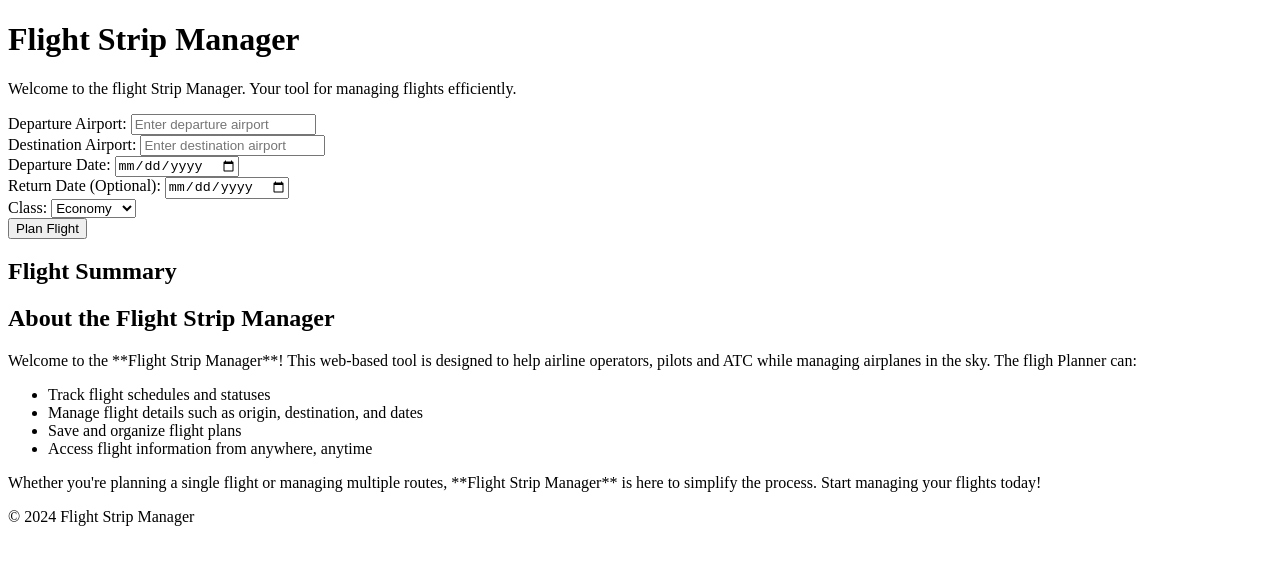
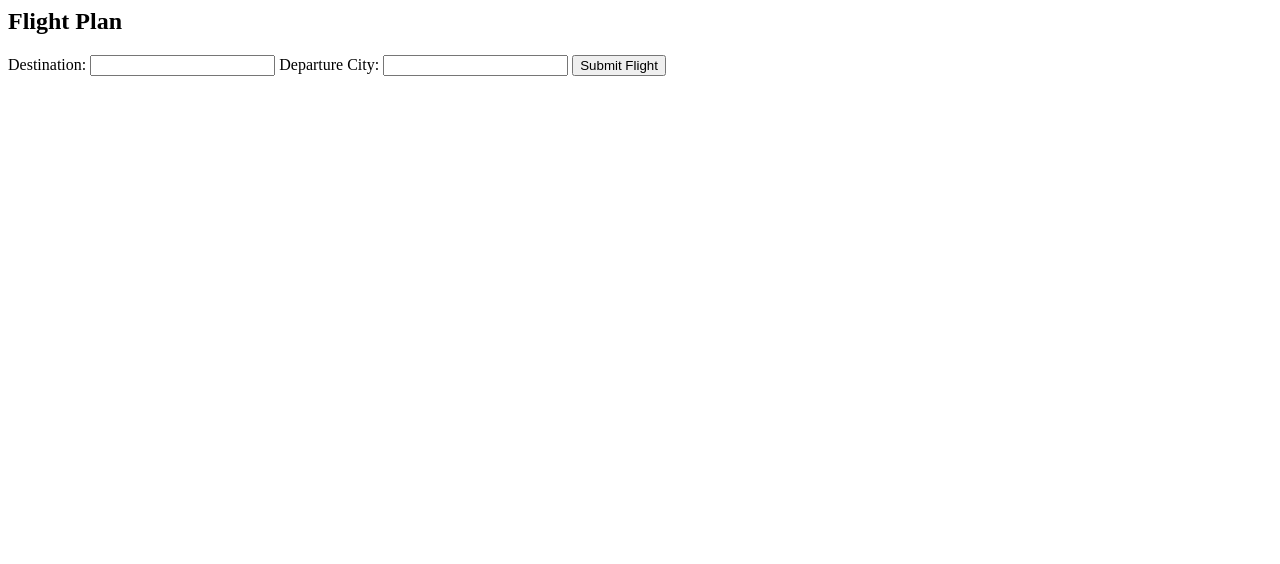
Before and after one commit to Rafa-PT/Flight-Strip-Manager, a plain HTML site: page docs/index.html in a window 1280 px wide. Drawn offline with Linux system fonts and the light colour scheme.

Commit message:
Update index.html

```diff
--- a/docs/index.html
+++ b/docs/index.html
@@ -1,74 +1,12 @@
-<!DOCTYPE html>
-<html lang="en">
-<head>
-    <meta charset="UTF-8">
-    <meta name="viewport" content="width=device-width, initial-scale=1.0">
-    <title>Flight Strip Manager</title>
-    <link rel="stylesheet" href="styles.css">
-</head>
-<body>
-    <!-- Header Section -->
-    <header>
-        <h1>Flight Strip Manager</h1>
-        <p>Welcome to the flight Strip Manager. Your tool for managing flights efficiently.</p>
-    </header>
+<section id="flight-plan">
+  <h2>Flight Plan</h2>
+  <form>
+    <label for="destination">Destination:</label>
+    <input type="text" id="destination" name="destination">
 
-    <!-- Main Content Section -->
-    <main>
-        <form id="flight-form">
-            <div class="form-group">
-                <label for="departure">Departure Airport:</label>
-                <input type="text" id="departure" placeholder="Enter departure airport" required>
-            </div>
-            <div class="form-group">
-                <label for="destination">Destination Airport:</label>
-                <input type="text" id="destination" placeholder="Enter destination airport" required>
-            </div>
-            <div class="form-group">
-                <label for="departure-date">Departure Date:</label>
-                <input type="date" id="departure-date" required>
-            </div>
-            <div class="form-group">
-                <label for="return-date">Return Date (Optional):</label>
-                <input type="date" id="return-date">
-            </div>
-            <div class="form-group">
-                <label for="class">Class:</label>
-                <select id="class">
-                    <option value="economy">Economy</option>
-                    <option value="business">Business</option>
-                    <option value="first">First Class</option>
-                </select>
-            </div>
-            <button type="submit">Plan Flight</button>
-        </form>
+    <label for="departure">Departure City:</label>
+    <input type="text" id="departure" name="departure">
 
-        <!-- Flight Summary Section -->
-        <section id="flight-summary">
-            <h2>Flight Summary</h2>
-            <div id="summary-output"></div>
-        </section>
-
-        <!-- About Section -->
-        <section id="about">
-            <h2>About the Flight Strip Manager</h2>
-            <p>Welcome to the **Flight Strip Manager**! This web-based tool is designed to help airline operators, pilots and ATC while managing airplanes in the sky. The fligh Planner can:</p>
-            <ul>
-                <li>Track flight schedules and statuses</li>
-                <li>Manage flight details such as origin, destination, and dates</li>
-                <li>Save and organize flight plans</li>
-                <li>Access flight information from anywhere, anytime</li>
-            </ul>
-            <p>Whether you're planning a single flight or managing multiple routes, **Flight Strip Manager** is here to simplify the process. Start managing your flights today!</p>
-        </section>
-    </main>
-
-    <!-- Footer Section -->
-    <footer>
-        <p>&copy; 2024 Flight Strip Manager</p>
-    </footer>
-
-    <!-- Link to External JavaScript File -->
-    <script src="script.js"></script>
-</body>
-</html>
+    <button type="submit">Submit Flight</button>
+  </form>
+</section>
```
